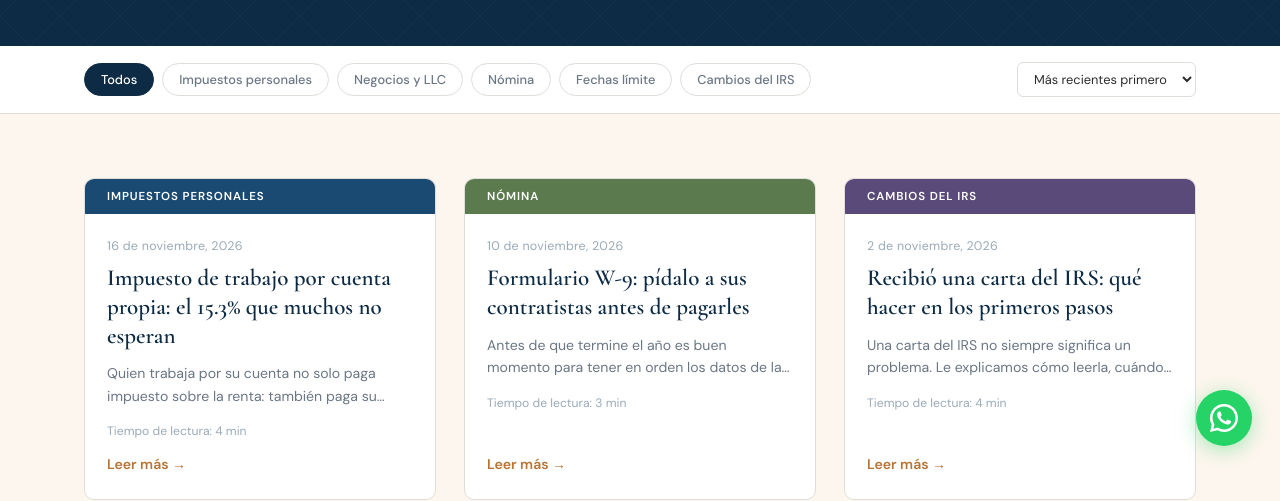
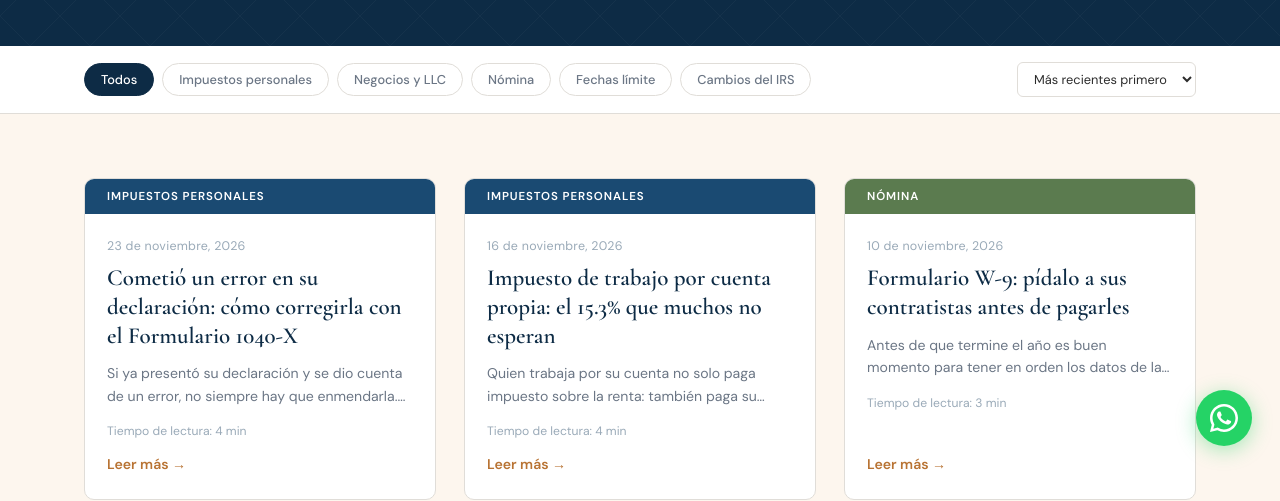
Before and after one commit to ypulido87-lgtm/mi-proyecto, a plain HTML site: page projects/pulidotax-website/sitio-pulidotax/blog.html in a window 1280 px wide. Shown: the part 326-827 px from the top of the page. Drawn offline with nearby package versions, Linux system fonts and the light colour scheme.

Commit message:
auto-sync: projects\pulidotax-website\sitio-pulidotax\blog.html.tmp.16236.033c5bd27485 actualizado 2026-11-23 09:26

```diff
--- a/projects/pulidotax-website/sitio-pulidotax/blog.html
+++ b/projects/pulidotax-website/sitio-pulidotax/blog.html
@@ -125,7 +125,6 @@
     .post-meta{font-size:.76rem;color:var(--hint);margin-bottom:16px;}
     .post-more{margin-top:auto;font-size:.88rem;font-weight:600;color:var(--gold);cursor:pointer;background:none;border:none;font-family:var(--font-b);text-align:left;padding:0;transition:color .2s;}
     .post-more:hover{color:var(--gold-mid);}
-
 
 
 
@@ -662,6 +661,17 @@
         </div>
       </article>
 
+      <article class="post-card reveal" data-cat="personal" data-date="2026-11-23">
+        <div class="post-band band-personal" data-i18n="f-personal">Impuestos personales</div>
+        <div class="post-body">
+          <p class="post-date">23 de noviembre, 2026</p>
+          <h2 class="post-title"><a href="corregir-declaracion-1040-x.html">Cometió un error en su declaración: cómo corregirla con el Formulario 1040-X</a></h2>
+          <p class="post-excerpt">Si ya presentó su declaración y se dio cuenta de un error, no siempre hay que enmendarla. Le explicamos cuándo sí, cuál es el plazo, cuánto tarda y cómo darle seguimiento.</p>
+          <p class="post-meta"><span data-i18n="read-time">Tiempo de lectura</span>: 4 min</p>
+          <a class="post-more" href="corregir-declaracion-1040-x.html"><span data-i18n="read-more">Leer más →</span></a>
+        </div>
+      </article>
+
     </div>
   </div>
 </section>
```
